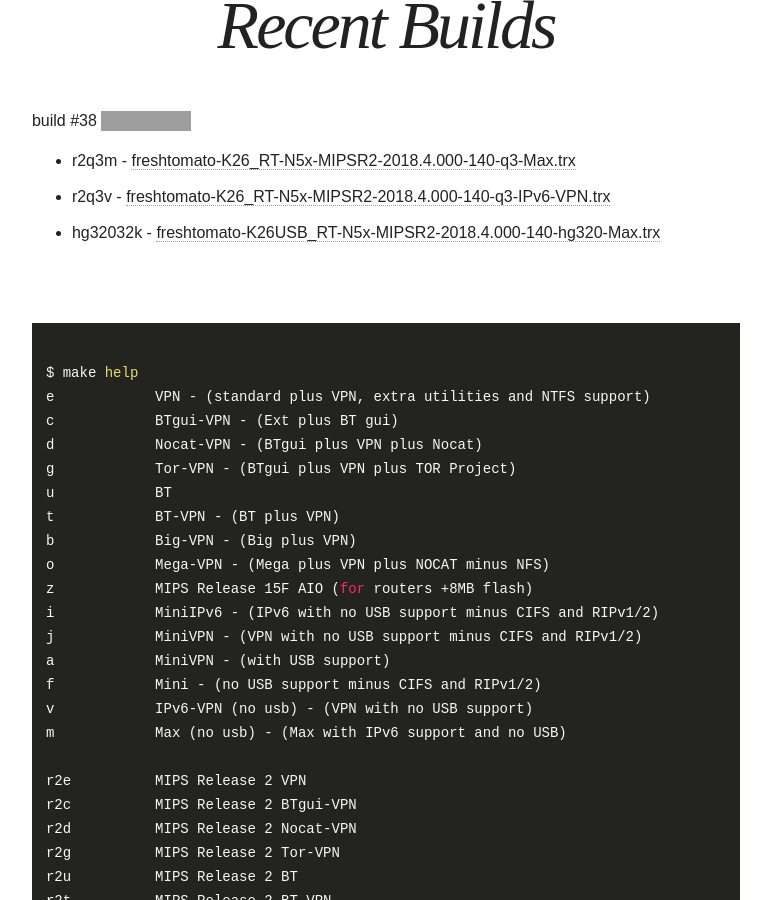
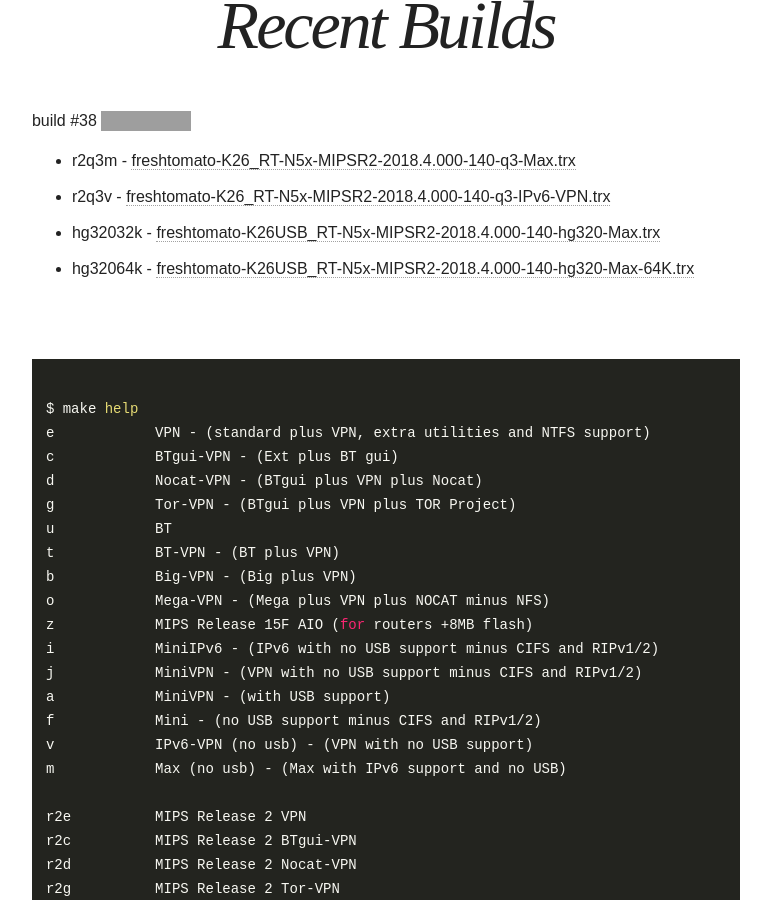
Before and after one commit to oglopss/freshtomato-mips-ci-jekyll, a Jekyll site: the page built from index.html, in a window 1280 px wide and 900 px high, scrolled down 487 px. Shown: the whole window, without its empty margins (254-1025 px from the left). Built offline with Jekyll 4.4.1, drawn with Linux system fonts in a browser that asks for light colours; nearby versions of some CDN libraries; grey boxes are pictures that could not be loaded.

Commit message:
Travis build 38 hg32064k pushed to gh-pages

```diff
--- a/_data/ss.yml
+++ b/_data/ss.yml
@@ -3,3 +3,4 @@
   - 0003 r2q3v freshtomato-K26_RT-N5x-MIPSR2-2018.4.000-140-q3-IPv6-VPN.trx
   - 0002 r2q3m freshtomato-K26_RT-N5x-MIPSR2-2018.4.000-140-q3-Max.trx
   - 0004 hg32032k freshtomato-K26USB_RT-N5x-MIPSR2-2018.4.000-140-hg320-Max.trx
+  - 0005 hg32064k freshtomato-K26USB_RT-N5x-MIPSR2-2018.4.000-140-hg320-Max-64K.trx
```
Also changed, not shown: 1 other file.
